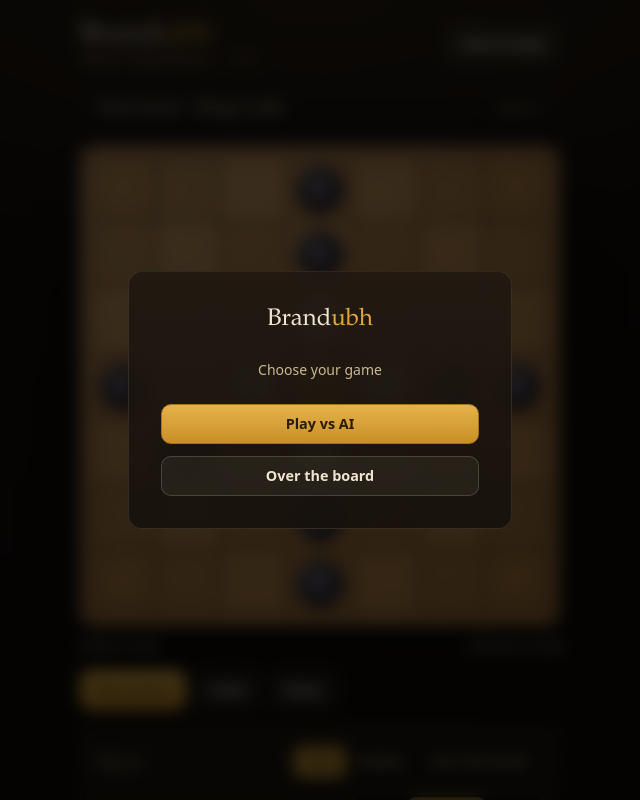
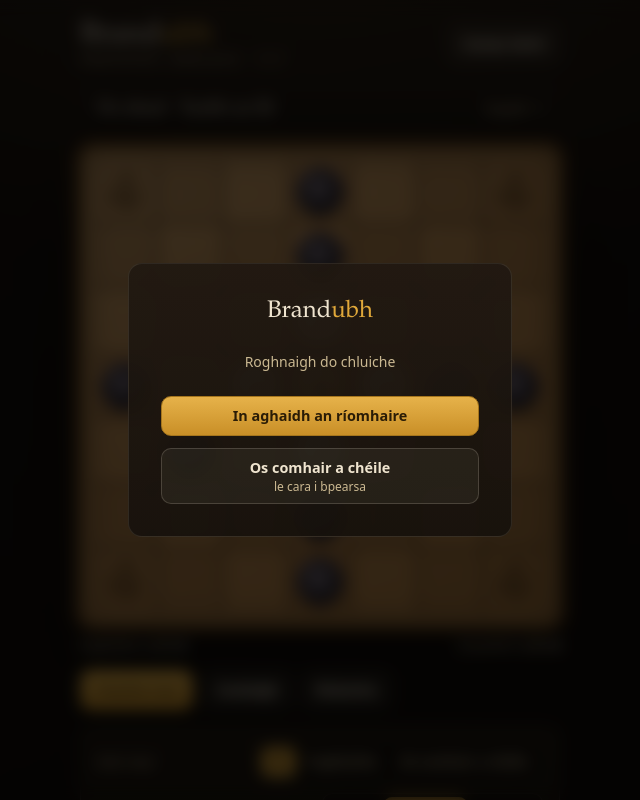
Before and after one commit to jojopeligroso/brandubh, a React (Vite) app: page / in a window 1280 px wide. Shown: the top 800 px of the page, without its empty margins (320-960 px from the left). Built offline with nearby package versions, Linux system fonts and the light colour scheme.

Commit message:
Celtic styling and full Irish (Gaeilge) translation

```diff
--- a/src/App.tsx
+++ b/src/App.tsx
@@ -185,13 +185,13 @@
 
       <div className="mt-4 flex flex-wrap items-center gap-2">
         <button className="btn btn-primary" onClick={newGame}>
-          New game
+          Cluiche nua
         </button>
         <button className="btn" onClick={undo} disabled={undoStack.length === 0 || thinking}>
-          Undo
+          Cealaigh
         </button>
         <button className="btn" onClick={() => setShowRules(true)}>
-          Rules
+          Rialacha
         </button>
       </div>
 
@@ -229,18 +229,18 @@
           Brand<span className="text-gold">ubh</span>
         </h1>
         <p className="mt-0.5 text-xs uppercase tracking-[0.2em] text-parchment-dim">
-          Irish Hnefatafl · 7×7
+          Hnefatafl Gaelach · 7×7
         </p>
       </div>
       <button className="btn" onClick={onShowRules}>
-        How to play
+        Conas imirt
       </button>
     </header>
   );
 }
 
 function sideLabel(s: Side): string {
-  return s === "attackers" ? "Raiders" : "King’s side";
+  return s === "attackers" ? "Foghlaithe" : "Taobh an Rí";
 }
 
 function StatusBar({
@@ -259,27 +259,27 @@
   if (isGameOver(game.status)) {
     const w = winnerOf(game.status);
     if (w === "draw") {
-      text = "Draw — the position repeated.";
+      text = "Cluiche cothrom — tháinig an suíomh arís.";
     } else {
       const how =
         game.status === "defenders_win_escape"
-          ? "The King has escaped to the corner!"
+          ? "D'éalaigh an Rí go dtí an cúinne!"
           : game.status === "attackers_win_capture"
-            ? "The King is taken!"
-            : "No moves left.";
-      text = `${sideLabel(w as Side)} win — ${how}`;
+            ? "Gabhadh an Rí!"
+            : "Níl bogadh ar bith fágtha.";
+      text = `${sideLabel(w as Side)} a bhuaigh — ${how}`;
       tone = w === "defenders" ? "text-gold" : "text-blood";
     }
   } else {
     const toMove = sideLabel(game.turn);
     const who =
       humanSide === null
-        ? `${toMove} to move`
+        ? `${toMove} le bogadh`
         : game.turn === humanSide
-          ? `Your move · ${toMove}`
+          ? `Do sheal · ${toMove}`
           : thinking
-            ? `${toMove} thinking…`
-            : `${toMove} to move`;
+            ? `${toMove} ag smaoineamh…`
+            : `${toMove} le bogadh`;
     text = who;
     if (aiSide && game.turn === aiSide) tone = "text-parchment-dim";
   }
@@ -287,7 +287,7 @@
   return (
     <div className="card mt-4 flex items-center justify-between px-4 py-2.5">
       <span className={`font-display text-lg ${tone}`}>{text}</span>
-      <span className="font-mono text-xs text-parchment-dim">move {game.moveCount}</span>
+      <span className="font-mono text-xs text-parchment-dim">bogadh {game.moveCount}</span>
     </div>
   );
 }
@@ -296,10 +296,10 @@
   return (
     <div className="mt-3 flex items-center justify-between text-xs text-parchment-dim">
       <span>
-        Raiders lost <b className="text-parchment">{game.captured.attackers}</b>
+        Foghlaithe caillte <b className="text-parchment">{game.captured.attackers}</b>
       </span>
       <span>
-        Defenders lost <b className="text-parchment">{game.captured.defenders}</b>
+        Cosantóirí caillte <b className="text-parchment">{game.captured.defenders}</b>
       </span>
     </div>
   );
@@ -322,13 +322,13 @@
 }) {
   return (
     <div className="card mt-4 space-y-3 p-4">
-      <Row label="Play as">
+      <Row label="Imir mar">
         <div className="seg">
           {(
             [
-              ["defenders", "King"],
-              ["attackers", "Raiders"],
-              ["hotseat", "Over the board"],
+              ["defenders", "Rí"],
+              ["attackers", "Foghlaithe"],
+              ["hotseat", "Os comhair a chéile"],
             ] as [PlayMode, string][]
           ).map(([m, l]) => (
             <button key={m} className={playMode === m ? "on" : ""} onClick={() => onMode(m)}>
@@ -339,18 +339,18 @@
       </Row>
 
       {playMode !== "hotseat" && (
-        <Row label="AI level">
+        <Row label="Leibhéal RI">
           <div className="seg">
-            {(["easy", "medium", "hard"] as Difficulty[]).map((d) => (
+            {(([["easy", "Éasca"], ["medium", "Meánach"], ["hard", "Deacair"]] as [Difficulty, string][]).map(([d, label]) => (
               <button key={d} className={difficulty === d ? "on" : ""} onClick={() => onDifficulty(d)}>
-                {d[0].toUpperCase() + d.slice(1)}
+                {label}
               </button>
-            ))}
+            )))}
           </div>
         </Row>
       )}
 
-      <Row label="Variant">
+      <Row label="Leagan">
         <select
           className="btn"
           value={variantId}
@@ -383,19 +383,20 @@
         <h2 className="font-display text-2xl text-parchment">
           Brand<span className="text-gold">ubh</span>
         </h2>
-        <p className="text-sm text-parchment-dim">Choose your game</p>
+        <p className="text-sm text-parchment-dim">Roghnaigh do chluiche</p>
         <div className="flex flex-col gap-3">
           <button
             className="btn btn-primary py-3 text-base"
             onClick={() => onChoose("defenders")}
           >
-            Play vs AI
+            In aghaidh an ríomhaire
           </button>
           <button
             className="btn py-3 text-base"
             onClick={() => onChoose("hotseat")}
           >
-            Over the board
+            Os comhair a chéile
+            <span className="block text-xs font-normal text-parchment-dim">le cara i bpearsa</span>
           </button>
         </div>
       </div>
@@ -408,7 +409,7 @@
   return (
     <details className="card mt-4 p-4">
       <summary className="cursor-pointer text-sm font-semibold text-parchment-dim">
-        Move log ({game.history.length})
+        Loga bogtha ({game.history.length})
       </summary>
       <ol className="mt-2 grid grid-cols-2 gap-x-4 gap-y-1 font-mono text-xs text-parchment-dim sm:grid-cols-3">
         {game.history.map((h, i) => (
--- a/src/components/Board.tsx
+++ b/src/components/Board.tsx
@@ -3,25 +3,59 @@
 import { BOARD_SIZE, type Board as BoardT, type Move, type Piece, type Side, type Square } from "../game/types";
 import type { RuleSet } from "../game/variants";
 
-// ── Piece emblems ─────────────────────────────────────────────────────────────
+// ── Piece emblems (Celtic / Gaelic inspired) ─────────────────────────────────
 function Emblem({ piece }: { piece: Piece }) {
   if (piece === "king")
     return (
       <svg viewBox="0 0 24 24" fill="currentColor" aria-hidden>
-        <path d="M3 8l4 4 5-7 5 7 4-4-1.6 10.2a1 1 0 0 1-1 .8H5.6a1 1 0 0 1-1-.8L3 8z" />
+        {/* Celtic crown with triskelion */}
+        {/* Crown base and points */}
+        <path d="M5 18h14v2H5zM5 16h14l1 2H4l1-2z" />
+        <path d="M6 10q0-3 2-5t4-2q2 0 4 2t2 5l-1 6H7l-1-6z" />
+        {/* Crown points with Celtic curves */}
+        <path d="M8 6q1-3 4-4Q10 4 8 6zM16 6q-1-3-4-4Q14 4 16 6zM12 4q0-2.5 0-3Q12 3 12 4z" />
+        {/* Triskelion triple spiral at centre */}
+        <path d="M12 11.5q1.5 0 1.5 1.2t-1.5 1.3q-1.5 0-1.5-1.3T12 11.5z" />
+        <path d="M12 12.7q.9-.5 1.6.2t0 1.6q-.8.5-1.6-.2T12 12.7z" />
+        <path d="M12 12.7q-.9-.5-1.6.2t0 1.6q.8.5 1.6-.2T12 12.7z" />
+        <path d="M12 12.7q.9.5 1.6-.2t0-1.6q-.8-.5-1.6.2T12 12.7z" />
       </svg>
     );
   if (piece === "attacker")
     return (
-      <svg viewBox="0 0 24 24" fill="none" stroke="currentColor" strokeWidth="2.4" aria-hidden>
-        {/* crossed axes — the raiders */}
-        <path d="M6 5l12 14M18 5L6 19" strokeLinecap="round" />
+      <svg viewBox="0 0 24 24" fill="none" stroke="currentColor" strokeWidth="1.8" aria-hidden>
+        {/* Crossed Celtic spears with leaf-shaped blade tips */}
+        {/* Spear shafts */}
+        <line x1="5" y1="19" x2="19" y2="5" strokeLinecap="round" />
+        <line x1="19" y1="19" x2="5" y2="5" strokeLinecap="round" />
+        {/* Leaf-shaped spearheads — top-right */}
+        <path d="M17.5 3.5q1.5-.5 2.5.5t.5 2.5q-1.2-.3-2-1.1T17.5 3.5z" fill="currentColor" stroke="none" />
+        {/* Leaf-shaped spearheads — top-left */}
+        <path d="M6.5 3.5q-1.5-.5-2.5.5T3.5 6.5q1.2-.3 2-1.1T6.5 3.5z" fill="currentColor" stroke="none" />
+        {/* Central binding knot — Celtic interlace ring */}
+        <circle cx="12" cy="12" r="2.2" strokeWidth="1.6" />
+        <circle cx="12" cy="12" r="1" strokeWidth="1" />
       </svg>
     );
   return (
-    <svg viewBox="0 0 24 24" fill="none" stroke="currentColor" strokeWidth="2.2" aria-hidden>
-      {/* shield — the king's guard */}
-      <path d="M12 3l7 2.5v6c0 4.2-3 7.4-7 9-4-1.6-7-4.8-7-9v-6L12 3z" strokeLinejoin="round" />
+    <svg viewBox="0 0 24 24" fill="none" stroke="currentColor" strokeWidth="1.8" aria-hidden>
+      {/* Round Celtic shield with boss and radial cross */}
+      {/* Outer rim */}
+      <circle cx="12" cy="12" r="9" strokeWidth="2" />
+      {/* Inner ring — decorative band */}
+      <circle cx="12" cy="12" r="6" strokeWidth="1.2" />
+      {/* Central boss */}
+      <circle cx="12" cy="12" r="2.2" strokeWidth="1.6" />
+      {/* Radial cross lines */}
+      <line x1="12" y1="3" x2="12" y2="6" strokeWidth="1.4" />
+      <line x1="12" y1="18" x2="12" y2="21" strokeWidth="1.4" />
+      <line x1="3" y1="12" x2="6" y2="12" strokeWidth="1.4" />
+      <line x1="18" y1="12" x2="21" y2="12" strokeWidth="1.4" />
+      {/* Curved quadrant arcs between rings for Celtic feel */}
+      <path d="M9 6.5q3 1.5 6 0" strokeWidth="1" />
+      <path d="M9 17.5q3-1.5 6 0" strokeWidth="1" />
+      <path d="M6.5 9q1.5 3 0 6" strokeWidth="1" />
+      <path d="M17.5 9q-1.5 3 0 6" strokeWidth="1" />
     </svg>
   );
 }
--- a/src/components/RulesModal.tsx
+++ b/src/components/RulesModal.tsx
@@ -11,62 +11,56 @@
         onClick={(e) => e.stopPropagation()}
       >
         <div className="flex items-start justify-between gap-4">
-          <h2 className="font-display text-2xl text-gold">How to play Brandubh</h2>
+          <h2 className="font-display text-2xl text-gold">Conas Brandubh a imirt</h2>
           <button className="btn" onClick={onClose} aria-label="Close">
             ✕
           </button>
         </div>
 
         <p className="mt-3 text-sm text-parchment-dim">
-          Brandubh (“black raven”) is the Irish 7×7 form of hnefatafl — an asymmetric Norse–Gaelic
-          war game. It is <em>not</em> symmetrical chess: the two sides want different things.
+          Is é Brandubh (&lsquo;fiach dubh&rsquo;) an leagan Gaelach 7×7 de hnefatafl — cluiche cogaidh Lochlannach-Gaelach neamhshiméadrach. <em>Ní</em> ficheall shiméadrach é: tá rudaí éagsúla uaidh ag an dá thaobh.
         </p>
 
-        <Section title="The armies">
+        <Section title="Na sluaite">
           <li>
-            <b className="text-gold">The King</b> sits on the centre throne with <b>4 defenders</b>.
-            His side is outnumbered.
+            <b className="text-gold">An Rí</b> ina shuí ar an ríchathaoir lár le <b>4 chosantóir</b>.
+            Tá a thaobh faoi mhíbhuntáiste uimhreach.
           </li>
           <li>
-            <b>8 attackers</b> (raiders) ring the edges. They move first.
+            <b>8 bhfoghlaithe</b> (creachadóirí) timpeall na n-imeall. Bogann siad ar dtús.
           </li>
         </Section>
 
-        <Section title="Movement">
-          <li>Every piece moves like a rook: any number of empty squares up, down, or across.</li>
-          <li>No piece jumps. No diagonal moves.</li>
+        <Section title="Gluaiseacht">
+          <li>Bogann gach píosa mar chaiseal: aon líon cearnóg folamh suas, síos nó trasna.</li>
+          <li>Ní léimeann aon phíosa. Ní cheadaítear bogadh trasnánach.</li>
           <li>
-            Only the King may rest on the <b>throne</b> (centre) or a <b>corner</b>. Soldiers may
-            pass over the empty throne but never stop on it.
+            Ní féidir ach leis an Rí fanacht ar an <b>ríchathaoir</b> (lár) nó <b>cúinne</b>. Féadann saighdiúirí dul thar an ríchathaoir fholamh ach ní féidir leo stopadh uirthi.
           </li>
         </Section>
 
-        <Section title="Capturing">
+        <Section title="Gabháil">
           <li>
-            Trap an enemy soldier between two of your own pieces (or your piece and a hostile
-            square) along a line — it is removed. You only capture by moving <em>into</em> the trap;
-            moving between two enemies is safe.
+            Cuir saighdiúir namhad i ngaiste idir dhá phíosa de do chuid féin (nó do phíosa agus cearnóg naimhdeach) ar líne — bainfear é. Ní ghabháiltear tú ach trí bhogadh <em>isteach</em> sa ghaiste; tá sé sábháilte bogadh idir dhá namhaid.
           </li>
-          <li>The corners and the empty throne are hostile squares that help you capture.</li>
-          <li>Several pieces can be captured by a single move.</li>
+          <li>Is cearnóga naimhdeacha iad na cúinní agus an ríchathaoir fholamh a chabhraíonn le gabháil.</li>
+          <li>Is féidir roinnt píosaí a ghabháil le bogadh amháin.</li>
           {!rules.armedKing && (
             <li className="text-blood">
-              In this variant the King is <b>weaponless</b> — he can never help make a capture.
+              Sa leagan seo tá an Rí <b>gan arm</b> — ní féidir leis cabhrú le gabháil riamh.
             </li>
           )}
         </Section>
 
-        <Section title="Winning">
+        <Section title="Buachan">
           <li>
-            <b className="text-gold">Defenders win</b> if the King reaches any <b>corner</b>.
+            <b className="text-gold">Cosantóirí a bhuann</b> má shroicheann an Rí aon <b>cúinne</b>.
           </li>
           <li>
-            <b className="text-blood">Attackers win</b> if they capture the King — surrounding him
-            on two opposite sides in the open, or on all four sides when he sits on or beside the
-            throne.
+            <b className="text-blood">Foghlaithe a bhuann</b> má ghabhann siad an Rí — á thimpeallú ar dhá thaobh os comhair a chéile san oscailt, nó ar na ceithre thaobh nuair atá sé ina shuí ar an ríchathaoir nó in aice léi.
           </li>
-          <li>A player with no legal move loses.</li>
-          {rules.repetitionIsDraw && <li>A position repeated three times is a draw.</li>}
+          <li>Cailleann imreoir gan bogadh dlíthiúil.</li>
+          {rules.repetitionIsDraw && <li>Is cluiche cothrom é suíomh a thagann trí huaire.</li>}
         </Section>
 
         <div className="mt-5 rounded-lg border border-white/10 bg-black/20 p-3 text-sm">
@@ -75,7 +69,7 @@
         </div>
 
         <button className="btn btn-primary mt-5 w-full" onClick={onClose}>
-          Play
+          Imir
         </button>
       </div>
     </div>
--- a/src/game/variants.ts
+++ b/src/game/variants.ts
@@ -33,9 +33,9 @@
 export const VARIANTS: Record<string, RuleSet> = {
   copenhagen: {
     id: "copenhagen",
-    name: "Copenhagen Brandubh",
+    name: "Brandubh Chóbanhávan",
     blurb:
-      "Modern tournament reconstruction (World Tafl Federation). The king is armed and helps capture. He is caught between two raiders in the open, but must be surrounded on the throne.",
+      "Atógáil nua-aimseartha comórtais (Cumann Domhanda Tafl). Tá arm ag an Rí agus cabhraíonn sé le gabháil. Gabhtar é idir dhá fhoghlaithe san oscailt, ach caithfear é a thimpeallú ar an ríchathaoir.",
     armedKing: true,
     strongKingByThrone: true,
     throneHostileToSoldiers: true,
@@ -46,9 +46,9 @@
   },
   weaponless: {
     id: "weaponless",
-    name: "Weaponless-King Brandubh",
+    name: "Brandubh an Rí gan Arm",
     blurb:
-      "Older 'historical' reading: the king carries no weapon and cannot take part in captures, so the defenders must clear his path with their four warriors alone. A tougher escape.",
+      "An léamh 'stairiúil' níos sine: níl aon arm ag an Rí agus ní féidir leis páirt a ghlacadh i ngabháil, mar sin caithfidh na cosantóirí a bhealach a ghlanadh lena gceathrar saighdiúirí amháin. Éalú níos deacra.",
     armedKing: false,
     strongKingByThrone: true,
     throneHostileToSoldiers: true,
--- a/src/index.css
+++ b/src/index.css
@@ -47,10 +47,45 @@
   border-radius: 14px;
   padding: 10px;
   background:
+    /* carved-stone grain: fine diagonal hatching */
+    repeating-linear-gradient(
+      135deg,
+      transparent 0px,
+      transparent 3px,
+      rgba(60, 36, 12, 0.04) 3px,
+      rgba(60, 36, 12, 0.04) 4px
+    ),
+    /* wood-grain feel: wide horizontal bands */
+    repeating-linear-gradient(
+      180deg,
+      transparent 0px,
+      transparent 11px,
+      rgba(80, 48, 16, 0.06) 11px,
+      rgba(80, 48, 16, 0.06) 13px
+    ),
+    /* subtle knot/whorl accent */
+    radial-gradient(ellipse 18% 22% at 25% 35%, rgba(100, 60, 20, 0.08) 0%, transparent 100%),
+    radial-gradient(ellipse 14% 18% at 72% 68%, rgba(100, 60, 20, 0.06) 0%, transparent 100%),
+    /* base colour */
     linear-gradient(150deg, #caa06a 0%, #b6864e 45%, #a9793f 100%);
+  /* Celtic concentric border: inner highlight, mid frame, outer dark band */
+  border: 3px solid #6b4a24;
+  outline: 3px solid #4a3218;
+  outline-offset: 2px;
   box-shadow:
-    inset 0 0 0 2px rgba(255, 240, 210, 0.15),
+    /* innermost gold inlay line */
+    inset 0 0 0 2px rgba(224, 168, 58, 0.35),
+    /* second inner carved channel */
+    inset 0 0 0 5px rgba(60, 36, 12, 0.3),
+    /* third inner gold highlight */
+    inset 0 0 0 7px rgba(255, 240, 210, 0.12),
+    /* ambient interior shadow */
     inset 0 2px 30px rgba(60, 36, 12, 0.5),
+    /* outer gilded rim glow */
+    0 0 0 6px rgba(100, 68, 28, 0.6),
+    0 0 0 8px rgba(40, 24, 10, 0.7),
+    0 0 12px 8px rgba(224, 168, 58, 0.08),
+    /* drop shadow */
     0 20px 45px -20px rgba(0, 0, 0, 0.9),
     0 3px 8px rgba(0, 0, 0, 0.4);
   gap: 0;
@@ -73,18 +108,73 @@
     radial-gradient(circle at 50% 42%, rgba(224, 168, 58, 0.28), transparent 62%),
     rgba(120, 80, 34, 0.28);
 }
+/* Throne: Celtic cross with interlace knot pattern */
+.cell.special::before {
+  content: "";
+  position: absolute;
+  inset: 12%;
+  z-index: 0;
+  pointer-events: none;
+  background:
+    /* vertical bar of cross */
+    linear-gradient(to right, transparent 42%, rgba(60, 38, 14, 0.3) 43%, rgba(60, 38, 14, 0.3) 57%, transparent 58%),
+    /* horizontal bar of cross */
+    linear-gradient(to bottom, transparent 42%, rgba(60, 38, 14, 0.3) 43%, rgba(60, 38, 14, 0.3) 57%, transparent 58%),
+    /* central ring (nimbus of Celtic cross) */
+    radial-gradient(circle at 50% 50%, transparent 24%, rgba(60, 38, 14, 0.35) 26%, rgba(60, 38, 14, 0.35) 32%, transparent 34%),
+    /* inner ring */
+    radial-gradient(circle at 50% 50%, transparent 14%, rgba(224, 168, 58, 0.15) 15%, rgba(224, 168, 58, 0.15) 18%, transparent 19%);
+}
 .cell.special::after {
   content: "";
   position: absolute;
-  inset: 22%;
+  inset: 18%;
+  z-index: 0;
+  pointer-events: none;
+  /* Outer diamond with knotwork corners */
   border: 1.5px solid rgba(60, 38, 14, 0.5);
-  border-radius: 6px;
+  border-radius: 4px;
   transform: rotate(45deg);
+  box-shadow:
+    /* inner diamond echo */
+    inset 0 0 0 3px transparent,
+    inset 0 0 0 4px rgba(60, 38, 14, 0.2),
+    /* outer diamond echo */
+    0 0 0 3px rgba(60, 38, 14, 0.15),
+    /* gold glow at centre */
+    inset 0 0 8px rgba(224, 168, 58, 0.15);
+}
+/* Hide the throne cross pattern on corners (corners have special+corner) */
+.cell.corner::before {
+  display: none;
+}
+/* Corner squares: Celtic triskelion / carved-stone spiral motif */
+.cell.corner {
+  background:
+    radial-gradient(circle at 50% 50%, rgba(100, 68, 28, 0.18), transparent 60%),
+    rgba(90, 58, 26, 0.16);
 }
 .cell.corner::after {
+  content: "";
+  position: absolute;
+  inset: 18%;
   border-radius: 50%;
   transform: none;
-  inset: 26%;
+  border: none;
+  background:
+    /* central hub */
+    radial-gradient(circle at 50% 50%, rgba(60, 38, 14, 0.55) 0%, rgba(60, 38, 14, 0.55) 12%, transparent 13%),
+    /* three spiral arms radiating out */
+    radial-gradient(circle at 50% 22%, rgba(60, 38, 14, 0.4) 0%, rgba(60, 38, 14, 0.4) 10%, transparent 11%),
+    radial-gradient(circle at 26% 66%, rgba(60, 38, 14, 0.4) 0%, rgba(60, 38, 14, 0.4) 10%, transparent 11%),
+    radial-gradient(circle at 74% 66%, rgba(60, 38, 14, 0.4) 0%, rgba(60, 38, 14, 0.4) 10%, transparent 11%),
+    /* connecting arcs between arms */
+    conic-gradient(from 210deg at 50% 36%, rgba(60, 38, 14, 0.3) 0deg, transparent 40deg, transparent 120deg, rgba(60, 38, 14, 0.3) 160deg, transparent 200deg, transparent 280deg, rgba(60, 38, 14, 0.3) 320deg, transparent 360deg),
+    /* outer ring - carved stone channel */
+    radial-gradient(circle at 50% 50%, transparent 38%, rgba(60, 38, 14, 0.35) 40%, rgba(60, 38, 14, 0.35) 46%, transparent 48%);
+  box-shadow:
+    inset 0 0 3px rgba(60, 38, 14, 0.3),
+    0 0 2px rgba(255, 240, 210, 0.08);
 }
 .cell.playable {
   cursor: pointer;
@@ -93,7 +183,12 @@
   background: rgba(224, 168, 58, 0.35) !important;
   box-shadow: inset 0 0 0 2px var(--color-gold);
 }
-.cell.lastmove::before {
+.cell.lastmove {
+  box-shadow:
+    inset 0 0 0 1px var(--line),
+    inset 0 0 12px 2px rgba(224, 168, 58, 0.18);
+}
+.cell.lastmove:not(.special)::before {
   content: "";
   position: absolute;
   inset: 0;
```
